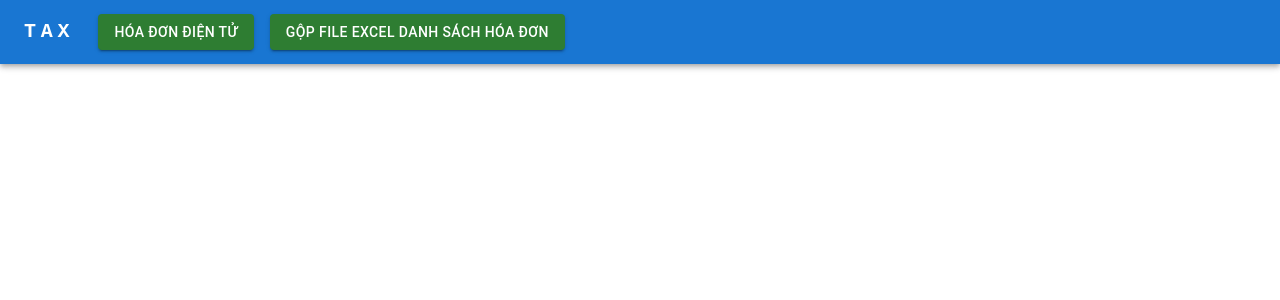
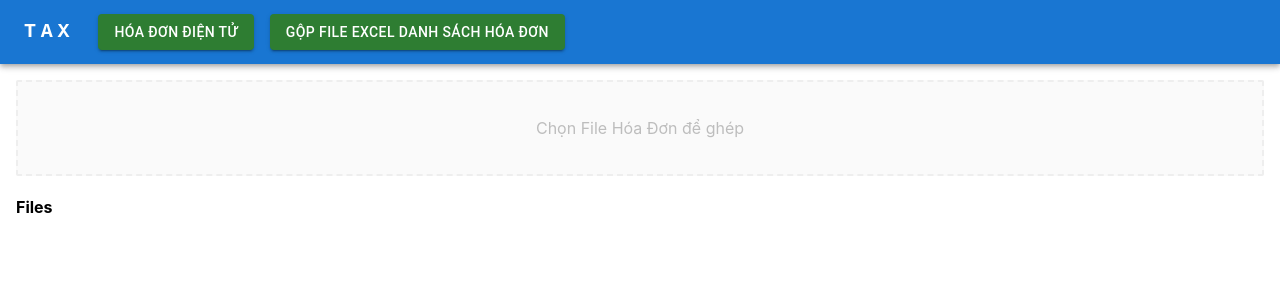
Before and after one commit to LYSAYHOI/tax-management, a React (Create React App) app: page /invoices-excel-merge in a window 1280 px wide. Shown: the top 300 px of the page. Built offline with nearby package versions, Linux system fonts and the light colour scheme.

Commit message:
Add merge excel file

```diff
--- a/package.json
+++ b/package.json
@@ -21,6 +21,7 @@
     "moment": "^2.29.4",
     "react": "^18.2.0",
     "react-dom": "^18.2.0",
+    "react-dropzone": "^14.2.3",
     "react-router-dom": "^6.14.2",
     "react-scripts": "^5.0.1",
     "typescript": "^4.9.5",
--- a/src/App.tsx
+++ b/src/App.tsx
@@ -4,6 +4,7 @@ import "./App.css";
 import InvoiceManagementComponent from "./component/invoice/InvoiceManagement.component";
 import LoginComponent from "./component/login/Login.component";
 import AppBarComponent from "./component/appbar/AppBar.component";
+import ExcelInvoiceMergeComponent from "./component/invoicefilemerge/ExcelInvoiceMerge.component";
 
 export default function App() {
   const checkAccessToken = () => {
@@ -27,6 +28,10 @@ export default function App() {
               )
             }
           ></Route>
+          <Route
+            path="/invoices-excel-merge"
+            element={<ExcelInvoiceMergeComponent />}
+          ></Route>
         </Routes>
       </div>
     </>
--- a/src/component/appbar/AppBar.component.tsx
+++ b/src/component/appbar/AppBar.component.tsx
@@ -7,9 +7,16 @@ import {
   Typography,
 } from "@mui/material";
 import AdbIcon from "@mui/icons-material/Adb";
+import { Link } from "react-router-dom";
 
 export default function AppBarComponent() {
-  const pages = ["Hóa Đơn Điện Tử", "Gộp File Excel Danh Sách Hóa Đơn"];
+  const pages = [
+    { display: "Hóa Đơn Điện Tử", link: "/invoice-management" },
+    {
+      display: "Gộp File Excel Danh Sách Hóa Đơn",
+      link: "/invoices-excel-merge",
+    },
+  ];
   return (
     <AppBar position="static" color="primary">
       <Container maxWidth="xl">
@@ -53,13 +60,14 @@ export default function AppBarComponent() {
           <Box sx={{ flexGrow: 1, display: { xs: "none", md: "flex" } }}>
             {pages.map((page) => (
               <Button
+                component={Link}
                 variant="contained"
                 color="success"
-                key={page}
-                onClick={() => {}}
+                key={page.display}
+                to={page.link}
                 sx={{ mx: 1, color: "white", display: "block" }}
               >
-                {page}
+                {page.display}
               </Button>
             ))}
           </Box>
--- /dev/null
+++ b/src/component/invoicefilemerge/ExcelInvoiceMerge.component.tsx
@@ -0,0 +1,30 @@
+import { useState } from "react";
+import { useDropzone } from "react-dropzone";
+
+export default function ExcelInvoiceMergeComponent() {
+  const [files, setFiles] = useState<File[]>([]);
+  const { getRootProps, getInputProps } = useDropzone({
+    accept: {
+      "application/vnd.ms-excel": [".xlsx", ".xls"],
+    },
+    onDrop: (acceptedFiles) => {
+      setFiles(acceptedFiles);
+    },
+  });
+  return (
+    <section className="container">
+      <div {...getRootProps({ className: "dropzone" })}>
+        <input {...getInputProps()} />
+        <p>Chọn File Hóa Đơn để ghép</p>
+      </div>
+      <aside>
+        <h4>Files</h4>
+        <ul>
+          {files.map((f, i) => (
+            <li key={`${f.name}-i-${i}`}>{f.name}</li>
+          ))}
+        </ul>
+      </aside>
+    </section>
+  );
+}
--- a/src/index.css
+++ b/src/index.css
@@ -43,3 +43,19 @@ code {
     transform: rotate(360deg);
   }
 }
+
+.dropzone {
+  flex: 1;
+  display: flex;
+  flex-direction: column;
+  align-items: center;
+  padding: 20px;
+  border-width: 2px;
+  border-radius: 2px;
+  border-color: #eeeeee;
+  border-style: dashed;
+  background-color: #fafafa;
+  color: #bdbdbd;
+  outline: none;
+  transition: border .24s ease-in-out;
+}
--- a/src/util/HttpRequest.ts
+++ b/src/util/HttpRequest.ts
@@ -4,6 +4,7 @@ const instance = axios.create({
   // baseURL: `https://tax-management-proxy-service-sxxvb4l3sq-as.a.run.app/query/invoices`,
   // baseURL: `https://hoadondientu.gdt.gov.vn:30000/query/invoices`,
   baseURL: "https://tax-management-server-sxxvb4l3sq-as.a.run.app/query",
+  // baseURL: "http://localhost:8080/query",
   timeout: 1000 * 5
 });
 
```
Also changed, not shown: 1 other file (tests, documents, lock files or other folders).
